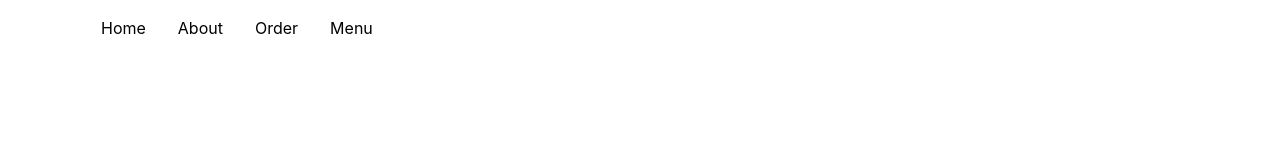
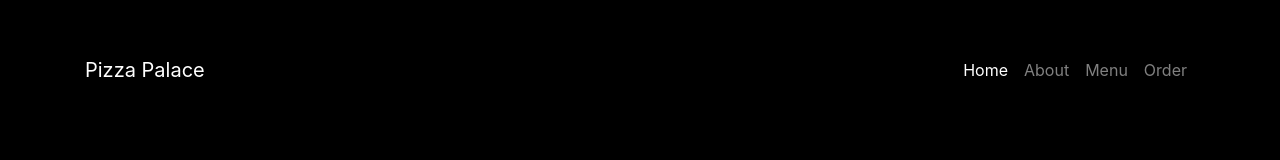
Before and after one commit to dennismulwablessed2/Pizza-Place, a plain HTML site: page index.html in a window 1280 px wide. Drawn offline with nearby package versions, Linux system fonts and the light colour scheme; some packages are replaced by stand-ins of ours; a script that the page names is missing.

Commit message:
add navbar and css/style.css to index.html

```diff
--- a/css/style.css
+++ b/css/style.css
@@ -0,0 +1,12 @@
+body{
+    background: black;
+}
+.ftco-navbar-light {
+    background: transparent !important;
+    position: absolute;
+    top: 50px;
+    left: 0;
+    right: 0;
+    z-index: 3;
+    padding: 0;
+}
--- a/index.html
+++ b/index.html
@@ -6,7 +6,9 @@
     <meta name="viewport" content="width=device-width, initial-scale=1.0">
     <meta http-equiv="X-UA-Compatible" content="ie=edge">
     <link rel="stylesheet" href="https://cdn.jsdelivr.net/npm/bootstrap@4.6.0/dist/css/bootstrap.min.css" integrity="sha384-B0vP5xmATw1+K9KRQjQERJvTumQW0nPEzvF6L/Z6nronJ3oUOFUFpCjEUQouq2+l" crossorigin="anonymous">
-    <script src="https://use.fontawesome.com/releases/v5.15.2/js/all.js" data-auto-replace-svg="nest"></script>
+    <link rel="preconnect" href="https://fonts.gstatic.com">
+    <link href="https://fonts.googleapis.com/css2?family=Great+Vibes&family=Poppins:ital,wght@0,300;0,400;1,100;1,200;1,300&display=swap" rel="stylesheet">
+     <script src="https://use.fontawesome.com/releases/v5.15.2/js/all.js" data-auto-replace-svg="nest"></script>
     <script src="https://code.jquery.com/jquery-3.5.1.slim.min.js" integrity="sha384-DfXdz2htPH0lsSSs5nCTpuj/zy4C+OGpamoFVy38MVBnE+IbbVYUew+OrCXaRkfj" crossorigin="anonymous"></script>
     <script src="https://cdnjs.cloudflare.com/ajax/libs/baguettebox.js/1.11.1/baguetteBox.min.css"></script>
     <script src="https://cdn.jsdelivr.net/npm/bootstrap@4.6.0/dist/js/bootstrap.bundle.min.js" integrity="sha384-Piv4xVNRyMGpqkS2by6br4gNJ7DXjqk09RmUpJ8jgGtD7zP9yug3goQfGII0yAns" crossorigin="anonymous"></script>
@@ -14,26 +16,21 @@
 	<title>Pizza Place</title>
 </head>
 <body>
-	<section>
-		<nav class="navbar">
-		  <div class="container">
-			<div class="nav-bar">
-			  <ul class="nav">
-				<li class="nav-item">
-				  <a class="nav-link" href="./index.html" style="color: black;">Home</a>
-				</li>
-				<li class="nav-item">
-				  <a class="nav-link" href="./index.html" style="color: black;">About</a>
-				</li>
-				<li class="nav-item">
-				  <a class="nav-link" href="./order.html" style="color: black;">Order</a>
-				</li>
-				<li class="nav-item">
-				  <a class="nav-link" href="./index.html" style="color: black;">Menu</a>
-				</li>
-			  </ul>
+	<nav class="navbar navbar-expand-lg navbar-dark ftco_navbar bg-dark ftco-navbar-light" id="ftco-navbar">
+		<div class="container">
+			<a href="index.html" class="navbar-brand">Pizza Palace</a>
+
+			<div class="collapse navbar-collapse" id="ftco-nav">
+				<ul class="navbar-nav ml-auto">
+					<li class="nav-item active"><a href="#" class="nav-link">Home</a></li>
+					<li class="nav-item"><a href="#" class="nav-link">About</a></li>
+					<li class="nav-item"><a href="#" class="nav-link">Menu</a></li>
+					<li class="nav-item cta"><a href="#" class="nav-link">Order</a></li>
+				</ul>
 			</div>
-		  </div>
+		</div>
+	</nav>
+
 
 
 
@@ -154,4 +151,5 @@
 <script src="https://cdn.jsdelivr.net/npm/bootstrap@4.6.0/dist/js/bootstrap.min.js" integrity="sha384-+YQ4JLhjyBLPDQt//I+STsc9iw4uQqACwlvpslubQzn4u2UU2UFM80nGisd026JF" crossorigin="anonymous"></script>
 <script src="js/script.js"></script>
 <script src="https://cdnjs.cloudflare.com/ajax/libs/baguettebox.js/1.11.1/baguetteBox.min.js"></script>
+<script src="js/script.js"></script>
 </html>
```
